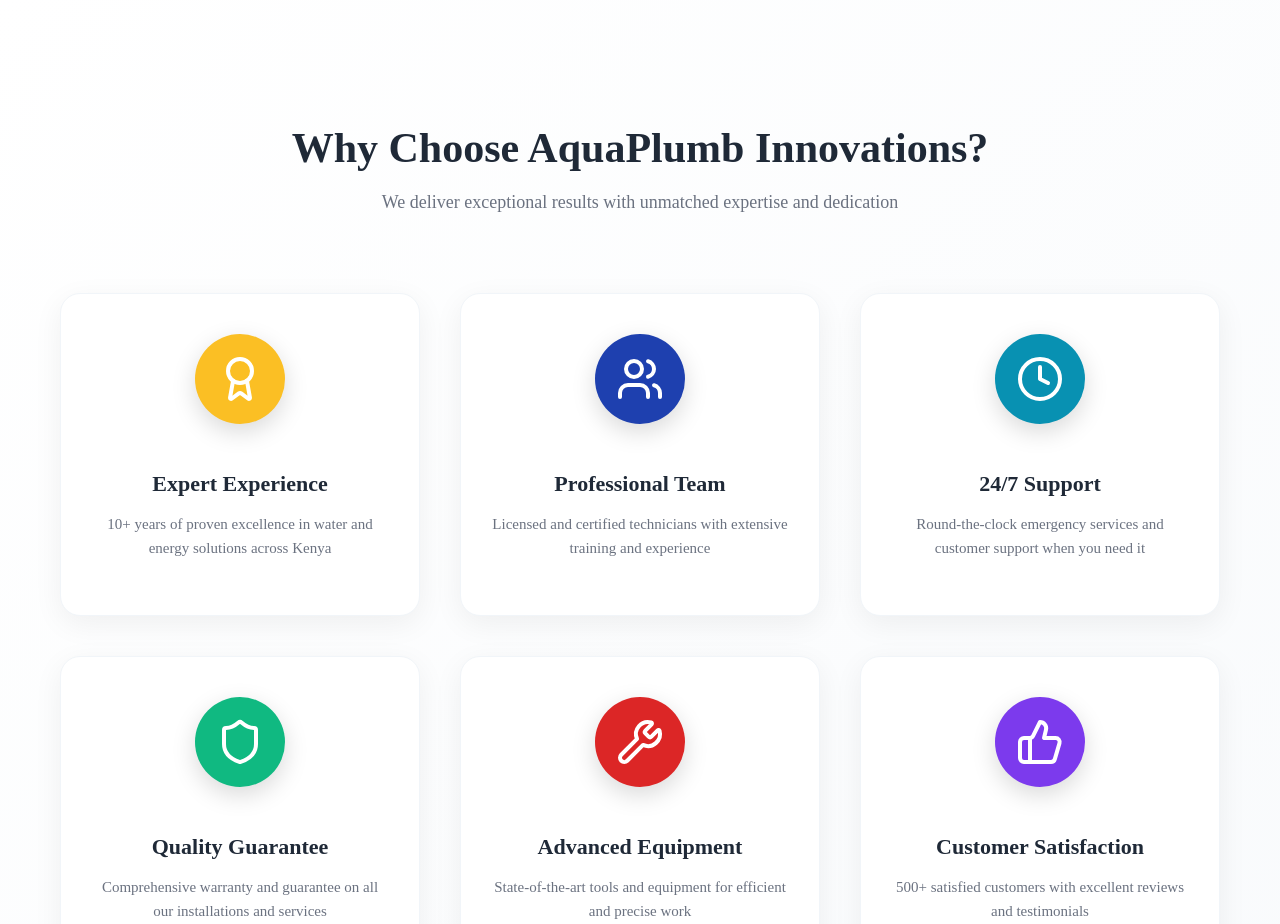
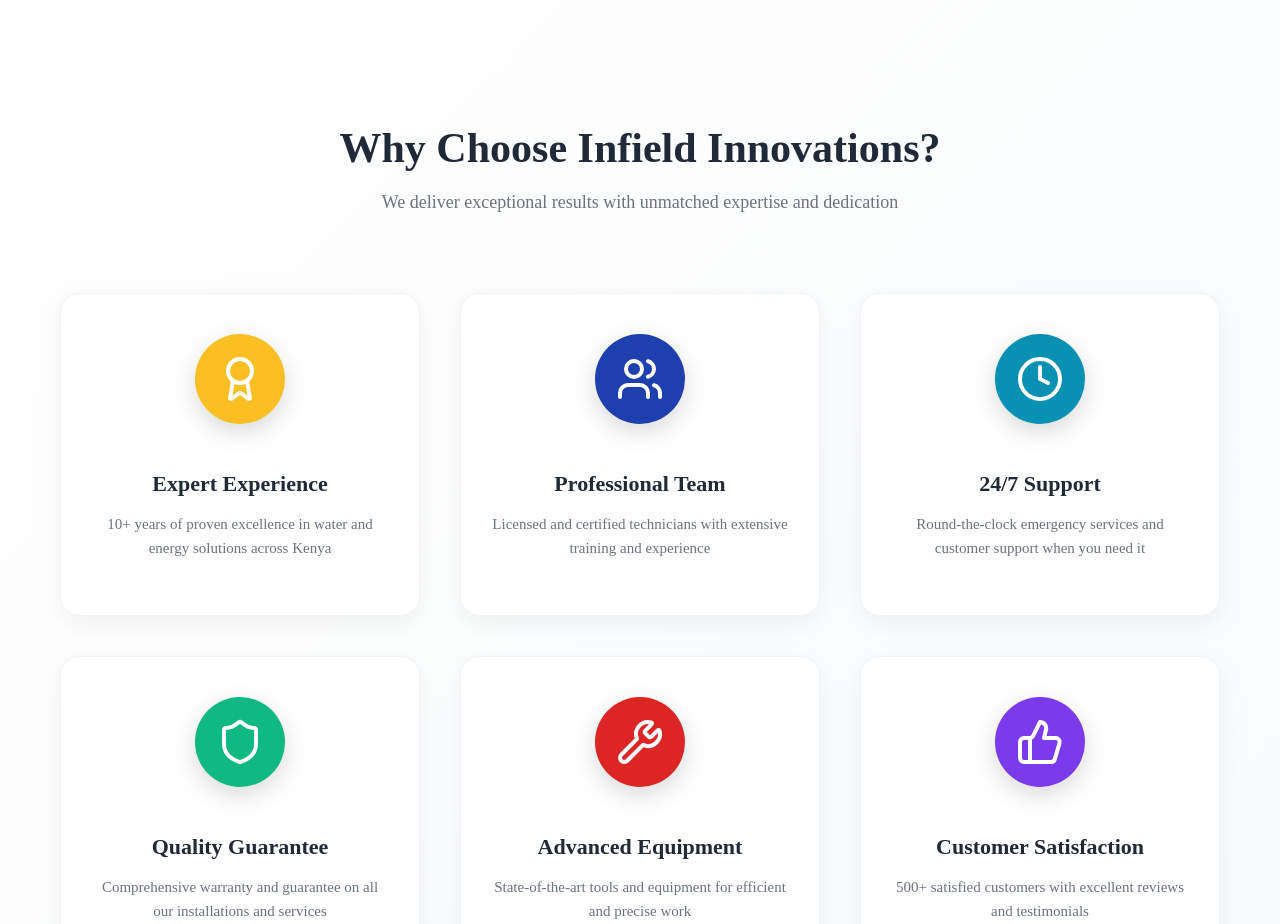
Before and after one commit to infieldinnovations/infieldinnovations, a Next.js app: page / in a window 1280 px wide. Shown: the part 2980-3904 px from the top of the page. Built offline with nearby package versions, Linux system fonts and the light colour scheme.

Commit message:
Updated WhyChooseUs.tsx

```diff
--- a/components/WhyChooseUs/WhyChooseUs.tsx
+++ b/components/WhyChooseUs/WhyChooseUs.tsx
@@ -61,7 +61,7 @@
           viewport={{ once: true }}
           transition={{ duration: 0.6 }}
         >
-          <h2>Why Choose AquaPlumb Innovations?</h2>
+          <h2>Why Choose Infield Innovations?</h2>
           <p>We deliver exceptional results with unmatched expertise and dedication</p>
         </motion.div>
 
--- a/components/reviews/reviews.tsx
+++ b/components/reviews/reviews.tsx
@@ -18,7 +18,7 @@
       service: "Solar Installation",
       rating: 5,
       review:
-        "AquaPlumb Innovations transformed our home with their solar installation. The team was professional, efficient, and the system has exceeded our expectations. Our electricity bills have dropped by 90%!",
+        "Infield Innovations transformed our home with their solar installation. The team was professional, efficient, and the system has exceeded our expectations. Our electricity bills have dropped by 90%!",
       avatar:
         "https://images.pexels.com/photos/1239291/pexels-photo-1239291.jpeg?auto=compress&cs=tinysrgb&w=150&h=150&fit=crop",
       date: "December 2024",
```
